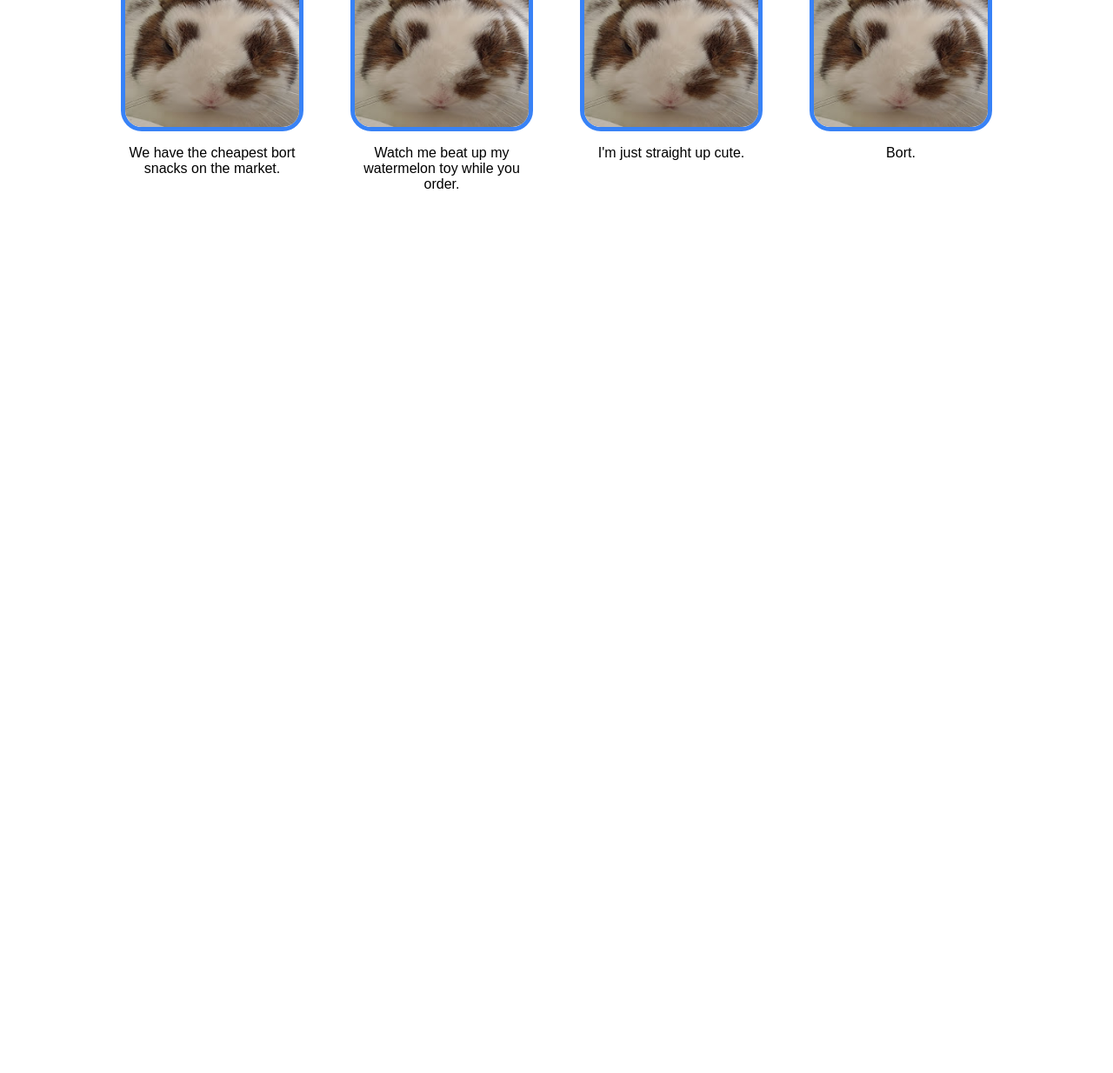
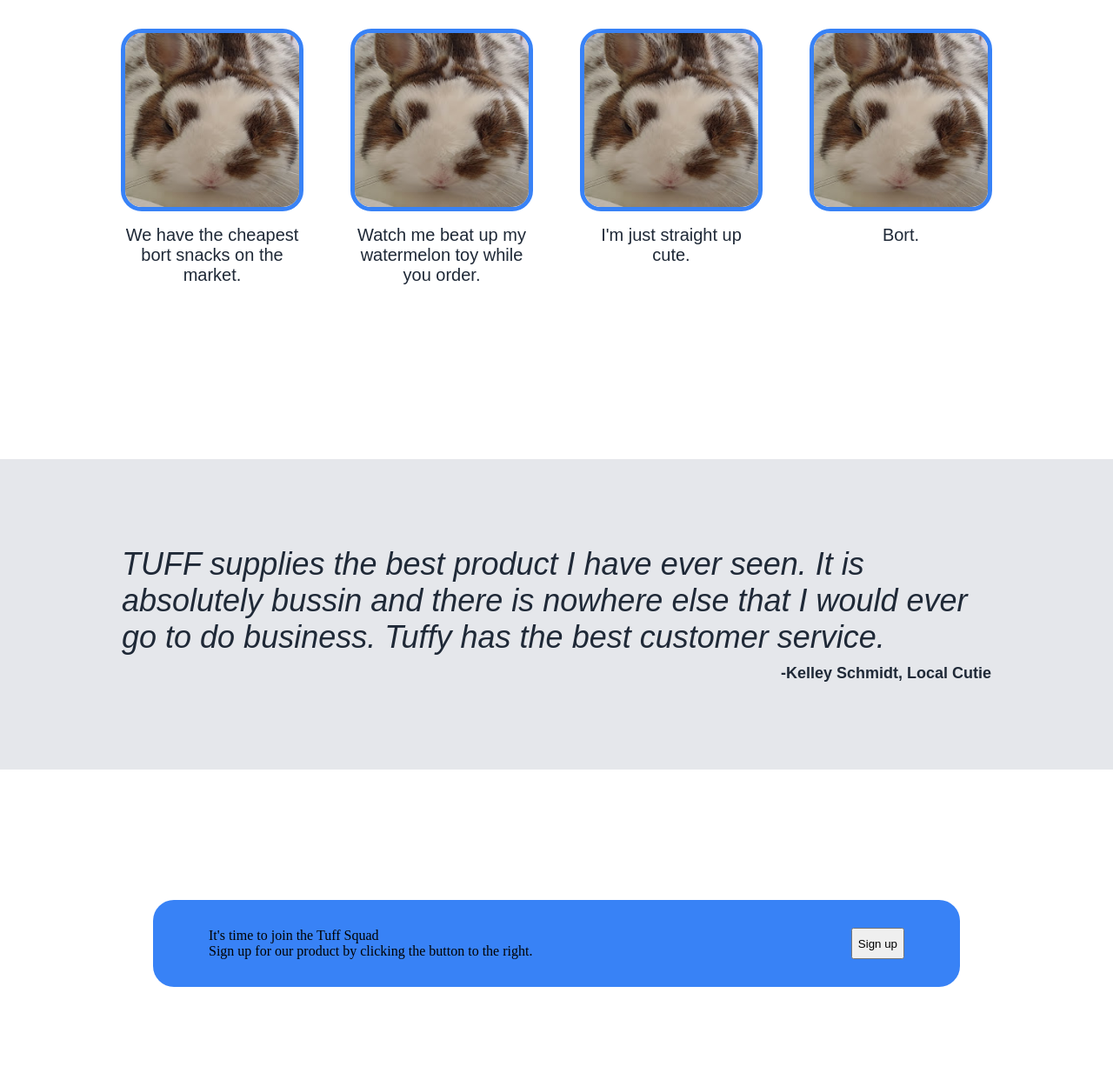
Before and after one commit to ibradam1/LandingPageProject, a plain HTML site: page index.html in a window 1280 px wide. Shown: the part 741-1975 px from the top of the page at 87% size. Before the commit the page ends 970 px from the top, so only its background shows below. Drawn offline with Linux system fonts and the light colour scheme.

Commit message:
Add to middle content

```diff
--- a/index.html
+++ b/index.html
@@ -71,7 +71,36 @@
 
 
             </div>
+            <div class="quotecontainer">
+                <div class="quotesection">
+                    <div class="quote">
+                        TUFF supplies the best product I have ever seen. It is absolutely bussin and there is nowhere else that I would ever go to do business. Tuffy has the best customer service.
+                    </div>
+                    <div class="name">
+                        -Kelley Schmidt, Local Cutie
+                    </div>
+                </div>
+            </div>
+
+            <div class="callcontainer">
+                <div class="callbox">
+                    <div class="call">
+                        <div class="calltitle">
+                            It's time to join the Tuff Squad
+                        </div>
+                        <div class="calltext">
+                            Sign up for our product by clicking the button to the right.
+                        </div>
+                    </div>
+
+                    <button>Sign up</button>
+
+                </div>
+            </div>
+
         </div>
+
+
 
 
     </body>
--- a/style.css
+++ b/style.css
@@ -1,4 +1,7 @@
 
+body{
+    margin: 0px;
+}
 
 .header {
     display: flex;
@@ -62,7 +65,8 @@
 .bigcontainer > * {
     font-family: Arial;
     color: #E5E7EB;
-    font-size: 16px;
+    font-size: 24px;
+    font-weight: 100;
 }
 
 .leftcontainer {
@@ -84,6 +88,8 @@
     display: flex;
     flex-direction: column;
     align-items: center;
+    margin-bottom: 200px;
+    margin-top: 100px;
 
 }
 
@@ -108,6 +114,10 @@
     font-family: arial;
     max-width: 200px;
     text-align: center;
+    font-size: 20px;
+    color: #1F2937;
+    font-weight: 500;
+
 
 }
 
@@ -118,3 +128,57 @@
     width: 200px;
     margin: 16px;
 }
+
+.quotecontainer {
+    background-color: #E5E7EB;
+    display: flex;
+    justify-content: center;
+}
+
+.quotesection {
+    display: flex;
+
+    flex-direction: column;
+    align-items: center;
+    padding: 100px;
+    width: 1000px;
+    gap: 10px;
+}
+
+.quotesection > .name {
+    align-self: flex-end;
+    font-family: arial;
+    font-weight: 900;
+    font-size: 18px;
+    color: #1F2937
+}
+
+.quote {
+    font-weight: 100;
+    font-size: 36px;
+    font-family: arial;
+    font-style: italic;
+    color: #1F2937
+
+}
+
+.callcontainer {
+    display: flex;
+    justify-content: center;
+    align-items: center;
+    height: 400px;
+}
+
+.callbox {
+    background-color:#3882F6;
+    display: flex;
+    flex: 0 1 800px;
+    justify-content: space-between;
+    padding: 32px 64px;
+    border-radius: 24px;
+
+}
+
+.callbox > * {
+    fle
+}
```
